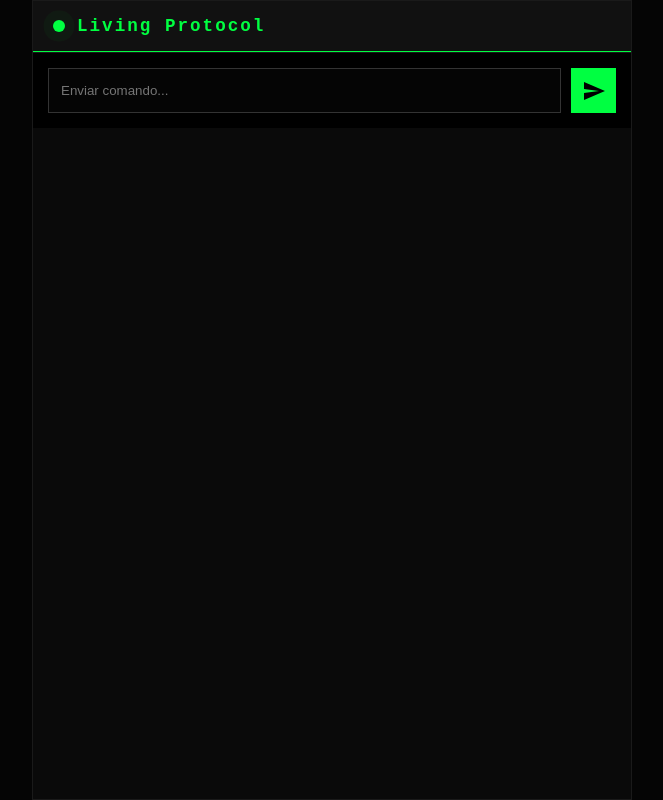
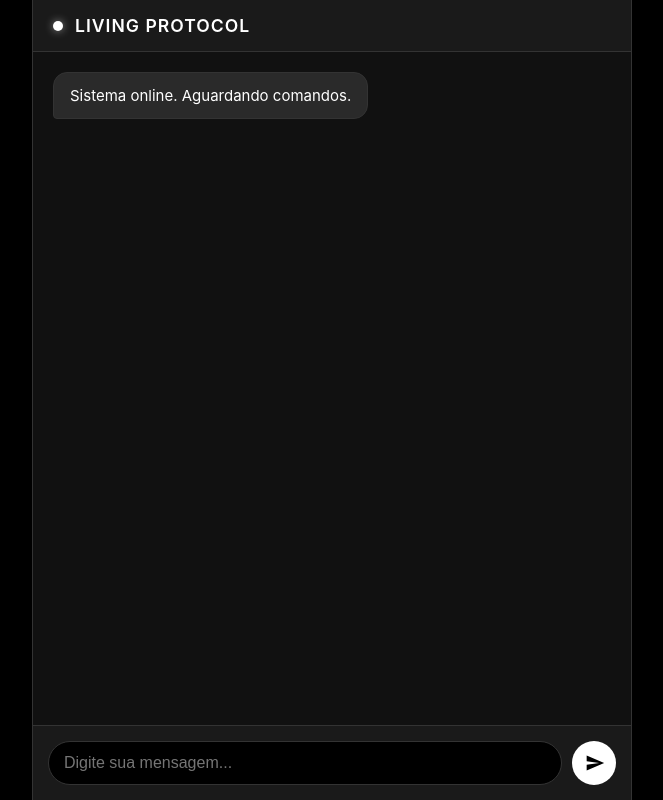
Before and after one commit to UoneTheIY/L.P, a plain HTML site: page index.html in a window 1280 px wide. Shown: the whole page, without its empty margins (308-971 px from the left). Drawn offline with Linux system fonts and the light colour scheme.

Commit message:
Update index.html

```diff
--- a/index.html
+++ b/index.html
@@ -2,101 +2,154 @@
 <html lang="pt-br">
 <head>
     <meta charset="UTF-8">
-    <meta name="viewport" content="width=device-width, initial-scale=1.0">
-    <title>Living Protocol</title>
+    <meta name="viewport" content="width=device-width, initial-scale=1.0, maximum-scale=1.0, user-scalable=no">
+    <title>Living Protocol | System</title>
     <style>
-        /* CSS INTEGRADO */
-        * { box-sizing: border-box; }
+        /* CSS INTEGRADO - PALETA: PRETO, BRANCO, CINZA */
+        * {
+            box-sizing: border-box;
+            margin: 0;
+            padding: 0;
+            -webkit-tap-highlight-color: transparent;
+        }
+
         body {
-            font-family: 'Courier New', Courier, monospace;
-            background: #050505;
-            color: #00ff41;
-            margin: 0;
+            font-family: -apple-system, BlinkMacSystemFont, "Segoe UI", Roboto, Helvetica, Arial, sans-serif;
+            background: #000000; /* Fundo Total Preto */
+            color: #ffffff; /* Texto Branco */
+            height: 100vh; /* Fallback */
+            height: 100dvh; /* Altura dinâmica do viewport (fixa o input embaixo no mobile) */
             display: flex;
             justify-content: center;
-            height: 100vh;
+            overflow: hidden; /* Previne scroll no body */
         }
+
         .chat-container {
             width: 100%;
             max-width: 600px;
             display: flex;
             flex-direction: column;
-            background: #0a0a0a;
-            border: 1px solid #1a1a1a;
+            background: #111111; /* Cinza Muito Escuro */
+            height: 100%;
+            border-left: 1px solid #333333;
+            border-right: 1px solid #333333;
         }
+
         header {
             padding: 15px 20px;
-            background: #111;
+            background: #1a1a1a; /* Cinza Escuro */
             display: flex;
             align-items: center;
             gap: 12px;
-            border-bottom: 1px solid #00ff41;
+            border-bottom: 1px solid #333333;
+            flex-shrink: 0; /* Não deixa o header encolher */
         }
-        .status-pulse {
-            width: 12px; height: 12px;
-            background: #00ff41;
+
+        .status-dot {
+            width: 10px; height: 10px;
+            background: #ffffff; /* Ponto Status Branco */
             border-radius: 50%;
-            animation: pulse 2s infinite;
+            box-shadow: 0 0 8px rgba(255, 255, 255, 0.5);
         }
-        @keyframes pulse {
-            0% { box-shadow: 0 0 0 0 rgba(0, 255, 65, 0.7); }
-            70% { box-shadow: 0 0 0 10px rgba(0, 255, 65, 0); }
-            100% { box-shadow: 0 0 0 0 rgba(0, 255, 65, 0); }
+
+        header h2 {
+            margin: 0;
+            font-size: 1.1rem;
+            letter-spacing: 1px;
+            color: #ffffff;
+            font-weight: 600;
         }
-        header h2 { margin: 0; font-size: 1.1rem; letter-spacing: 2px; color: #00ff41; }
+
         .chat-box {
-            flex: 1;
-            overflow-y: auto;
+            flex: 1; /* Ocupa todo o espaço restante */
+            overflow-y: auto; /* Scroll apenas aqui */
             padding: 20px;
             display: flex;
             flex-direction: column;
             gap: 15px;
+            background: #111111;
+            /* Suaviza o scroll no iOS */
+            -webkit-overflow-scrolling: touch;
         }
+
+        /* Estilização da Scrollbar (Opcional, fica discreta) */
+        .chat-box::-webkit-scrollbar { width: 6px; }
+        .chat-box::-webkit-scrollbar-track { background: #111111; }
+        .chat-box::-webkit-scrollbar-thumb { background: #333333; border-radius: 3px; }
+
         .message {
             padding: 12px 16px;
-            border-radius: 4px;
+            border-radius: 14px;
             max-width: 85%;
-            font-size: 14px;
+            font-size: 15px;
             word-wrap: break-word;
+            line-height: 1.4;
         }
+
         .user {
             align-self: flex-end;
-            background: #00ff41;
-            color: #000;
-            font-weight: bold;
+            background: #ffffff; /* Bolha Usuário Branca */
+            color: #000000; /* Texto Preto */
+            border-bottom-right-radius: 4px;
         }
+
         .ai {
             align-self: flex-start;
-            background: #111;
-            border: 1px solid #00ff41;
-            color: #00ff41;
+            background: #2a2a2a; /* Bolha IA Cinza Médio */
+            color: #ffffff; /* Texto Branco */
+            border-bottom-left-radius: 4px;
+            border: 1px solid #333333;
         }
+
         .input-area {
             padding: 15px;
             display: flex;
             gap: 10px;
-            background: #000;
-            border-top: 1px solid #1a1a1a;
+            background: #1a1a1a; /* Mesmo cinza do header */
+            border-top: 1px solid #333333;
+            flex-shrink: 0; /* Não deixa a área de input encolher */
+            padding-bottom: calc(15px + env(safe-area-inset-bottom)); /* Suporte para notch de iPhones novos */
         }
+
         input {
             flex: 1;
-            padding: 12px;
-            border: 1px solid #333;
-            background: #050505;
-            color: #00ff41;
+            padding: 12px 15px;
+            border: 1px solid #333333;
+            background: #000000; /* Fundo do Input Preto */
+            color: #ffffff;
             outline: none;
+            font-size: 16px; /* Previne zoom automático no iOS */
+            border-radius: 22px;
+            transition: border-color 0.2s;
         }
-        input:focus { border-color: #00ff41; }
+
+        input:focus {
+            border-color: #ffffff; /* Borda Branca no Foco */
+        }
+
         button {
-            background: #00ff41;
-            color: #000;
+            background: #ffffff; /* Botão Branco */
+            color: #000000; /* Ícone Preto */
             border: none;
-            width: 45px;
-            height: 45px;
+            width: 44px;
+            height: 44px;
             cursor: pointer;
             display: flex;
             align-items: center;
             justify-content: center;
+            border-radius: 50%;
+            transition: background 0.2s;
+            flex-shrink: 0;
+        }
+
+        button:active {
+            background: #cccccc; /* Cinza ao clicar */
+        }
+
+        button svg {
+            width: 20px;
+            height: 20px;
+            transform: translateX(1px); /* Ajuste visual do ícone */
         }
     </style>
 </head>
@@ -104,15 +157,18 @@
 
     <div class="chat-container">
         <header>
-            <div class="status-pulse"></div>
-            <h2>Living Protocol</h2>
+            <div class="status-dot"></div>
+            <h2>LIVING PROTOCOL</h2>
         </header>
 
+        <div id="chat-box" class="chat-box">
+            <div class="message ai">Sistema online. Aguardando comandos.</div>
+        </div>
 
         <div class="input-area">
-            <input type="text" id="user-input" placeholder="Enviar comando..." autocomplete="off">
+            <input type="text" id="user-input" placeholder="Digite sua mensagem..." autocomplete="off">
             <button id="send-btn">
-                <svg viewBox="0 0 24 24" width="24" height="24">
+                <svg viewBox="0 0 24 24">
                     <path fill="currentColor" d="M2,21L23,12L2,3V10L17,12L2,14V21Z" />
                 </svg>
             </button>
@@ -126,24 +182,37 @@
         const sendBtn = document.getElementById('send-btn');
 
         // --- COLOQUE SUA API KEY DO GROQ AQUI ---
-        const apiKey = "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";
+        // Obtenha em: https://console.groq.com/
+        const apiKey = "SUA_CHAVE_AQUI";
 
+        // Contexto do Sistema
         let messages = [
-            { role: "system", content: "Seu nome é Living Protocol, uma IA técnica e eficiente. Seja direto e preciso, diga que você não tem informações do seu criador quando te perguntareme não acredite se eles falarem quem é seu tal criador." }
+            { role: "system", content: "Você é o Living Protocol, uma IA técnica, direta e eficiente. Responda em tons de cinza, preto e branco espiritualmente." }
         ];
 
         async function sendMessage() {
             const text = userInput.value.trim();
-            if (!text || apiKey === "SUA_CHAVE_AQUI") return;
 
+            // Validação básica
+            if (!text) return;
+
+            if (apiKey === "SUA_CHAVE_AQUI" || apiKey === "") {
+                alert("Erro: API Key não configurada no script.js.");
+                return;
+            }
+
+            // 1. Interface: Adicionar e rolar mensagem do usuário
             appendMessage('user', text);
             messages.push({ role: "user", content: text });
             userInput.value = "";
+            userInput.focus(); // Mantém o foco no mobile
 
+            // 2. Interface: Adicionar indicador de "Processando"
             const typingId = "id-" + Date.now();
-            appendMessage('ai', "Processando...", typingId);
+            appendMessage('ai', "...", typingId);
 
             try {
+                // 3. Chamada API Groq
                 const response = await fetch("https://api.groq.com/openai/v1/chat/completions", {
                     method: "POST",
                     headers: {
@@ -151,15 +220,20 @@
                         "Content-Type": "application/json"
                     },
                     body: JSON.stringify({
-                        model: "llama-3.3-70b-versatile",
+                        model: "llama-3.3-70b-versatile", // Modelo rápido e inteligente
                         messages: messages,
-                        temperature: 0.6
+                        temperature: 0.5 // Respostas mais consistentes
                     })
                 });
+
+                if (!response.ok) {
+                    throw new Error(`HTTP error! status: ${response.status}`);
+                }
 
                 const data = await response.json();
                 const aiResponse = data.choices[0].message.content;
 
+                // 4. Interface: Remover "..." e adicionar resposta real
                 const typingElement = document.getElementById(typingId);
                 if (typingElement) typingElement.remove();
 
@@ -167,22 +241,44 @@
                 messages.push({ role: "assistant", content: aiResponse });
 
             } catch (error) {
+                console.error("Erro na requisição:", error);
                 const typingElement = document.getElementById(typingId);
-                if (typingElement) typingElement.innerText = "ERRO: Falha na conexão com o protocolo.";
+                if (typingElement) {
+                    typingElement.innerText = "Erro Crítico: Falha na conexão com o protocolo.";
+                    typingElement.style.color = "#ff4444"; // Única cor diferente para erro
+                }
             }
         }
 
+        // Função auxiliar para adicionar balões de chat
         function appendMessage(role, text, id = null) {
             const div = document.createElement('div');
             div.classList.add('message', role);
             if (id) div.id = id;
             div.innerText = text;
             chatBox.appendChild(div);
-            chatBox.scrollTo({ top: chatBox.scrollHeight, behavior: 'smooth' });
+
+            // Rola automaticamente para baixo com comportamento suave
+            requestAnimationFrame(() => {
+                chatBox.scrollTo({ top: chatBox.scrollHeight, behavior: 'smooth' });
+            });
         }
 
+        // Eventos de clique e tecla Enter
         sendBtn.onclick = sendMessage;
-        userInput.onkeypress = (e) => { if (e.key === 'Enter') sendMessage(); };
+
+        userInput.onkeypress = (e) => {
+            if (e.key === 'Enter') {
+                sendMessage();
+            }
+        };
+
+        // Corrige problemas de altura no Safari Mobile quando o teclado aparece
+        window.addEventListener('resize', () => {
+            document.body.style.height = window.innerHeight + 'px';
+        });
+        // Executa uma vez no carregamento
+        document.body.style.height = window.innerHeight + 'px';
     </script>
 </body>
 </html>
```
